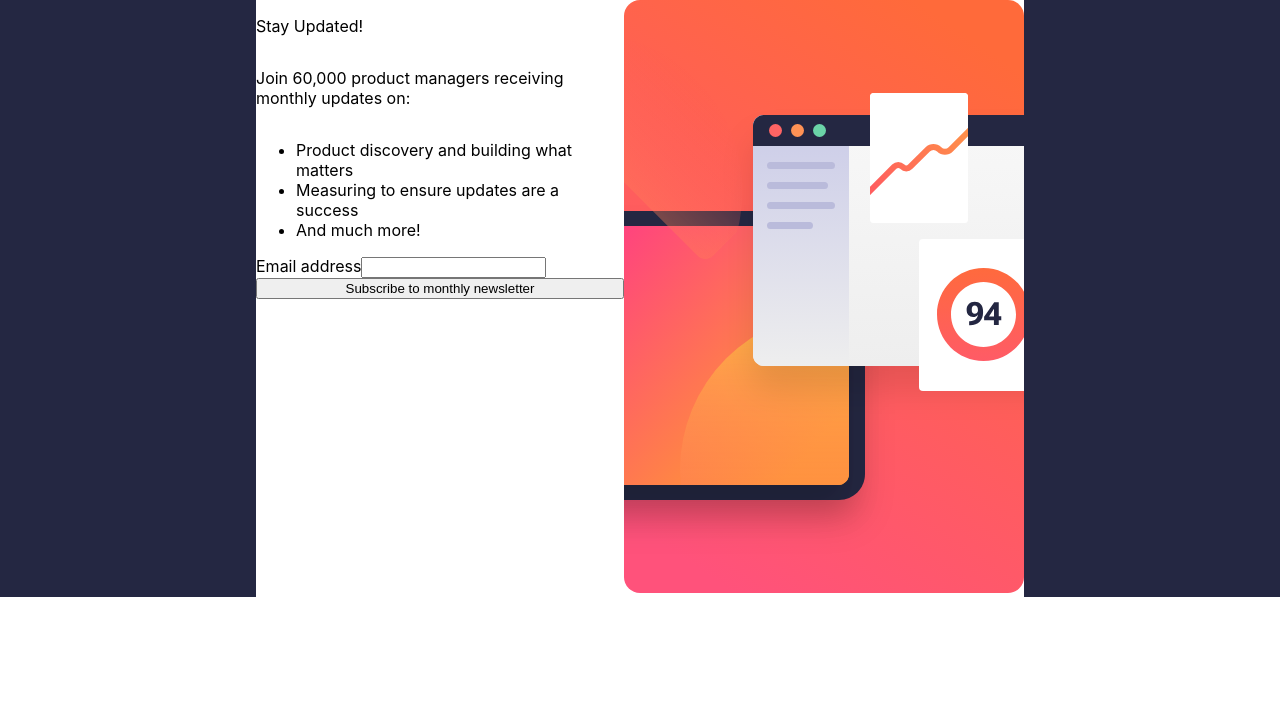
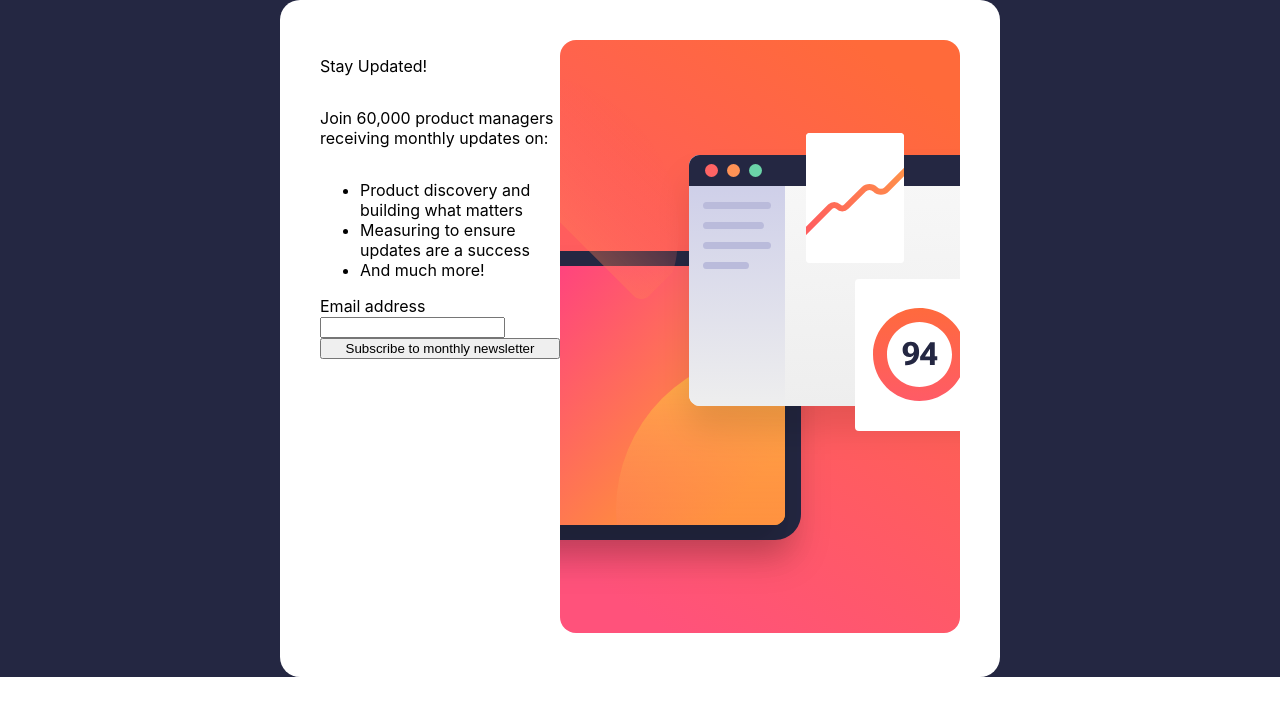
Before and after one commit to steven-mpawulo/newsletter-signup-form, a React (Create React App) app: page / in a window 1280 px wide. Shown: the top 716 px of the page. Built offline with nearby package versions, Linux system fonts and the light colour scheme.

Commit message:
decorates the border of the main container

```diff
--- a/src/styles/news_letter_signup_form.css
+++ b/src/styles/news_letter_signup_form.css
@@ -2,11 +2,13 @@
     background-color: hsl(234, 29%, 20%);
 }
 .main-container {
-    width: 60%;
-    height: 60%;
+    width: 50%;
+    height: 50%;
     display: flex;
     margin: 0 auto;
     background-color: hsl(0, 0%, 100%);
+    padding: 40px;
+    border-radius: 20px;
 
 }
 
```
